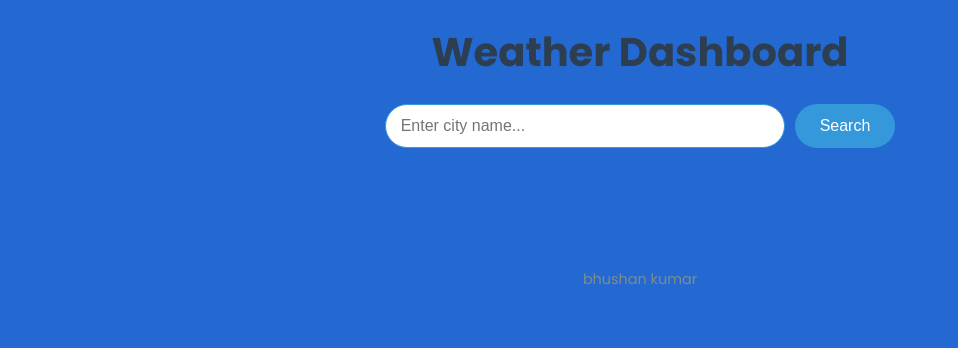
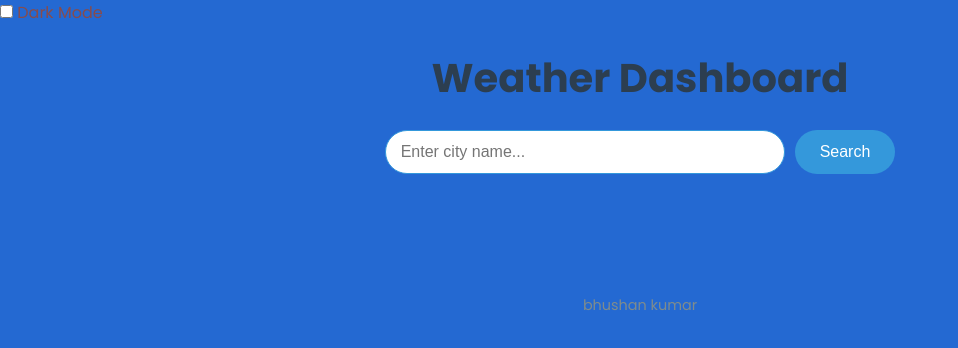
Before and after one commit to Bhuvancode200/Weather-Dashboard, a website: page index.html in a window 1280 px wide. Shown: the whole page, without its empty margins (0-958 px from the left). Drawn offline with Linux system fonts and the light colour scheme.

Commit message:
Update index.html

```diff
--- a/index.html
+++ b/index.html
@@ -13,6 +13,12 @@
     <link rel="preconnect" href="https://fonts.googleapis.com">
     <link rel="preconnect" href="https://fonts.gstatic.com" crossorigin>
     <link href="https://fonts.googleapis.com/css2?family=Poppins:wght@300;400;500;600;700&display=swap" rel="stylesheet">
+
+    <label class="dark-mode-toggle">
+  <input type="checkbox" id="darkModeToggle">
+  Dark Mode
+</label>
+
 </head>
 <body>
     <div class="container">
```
